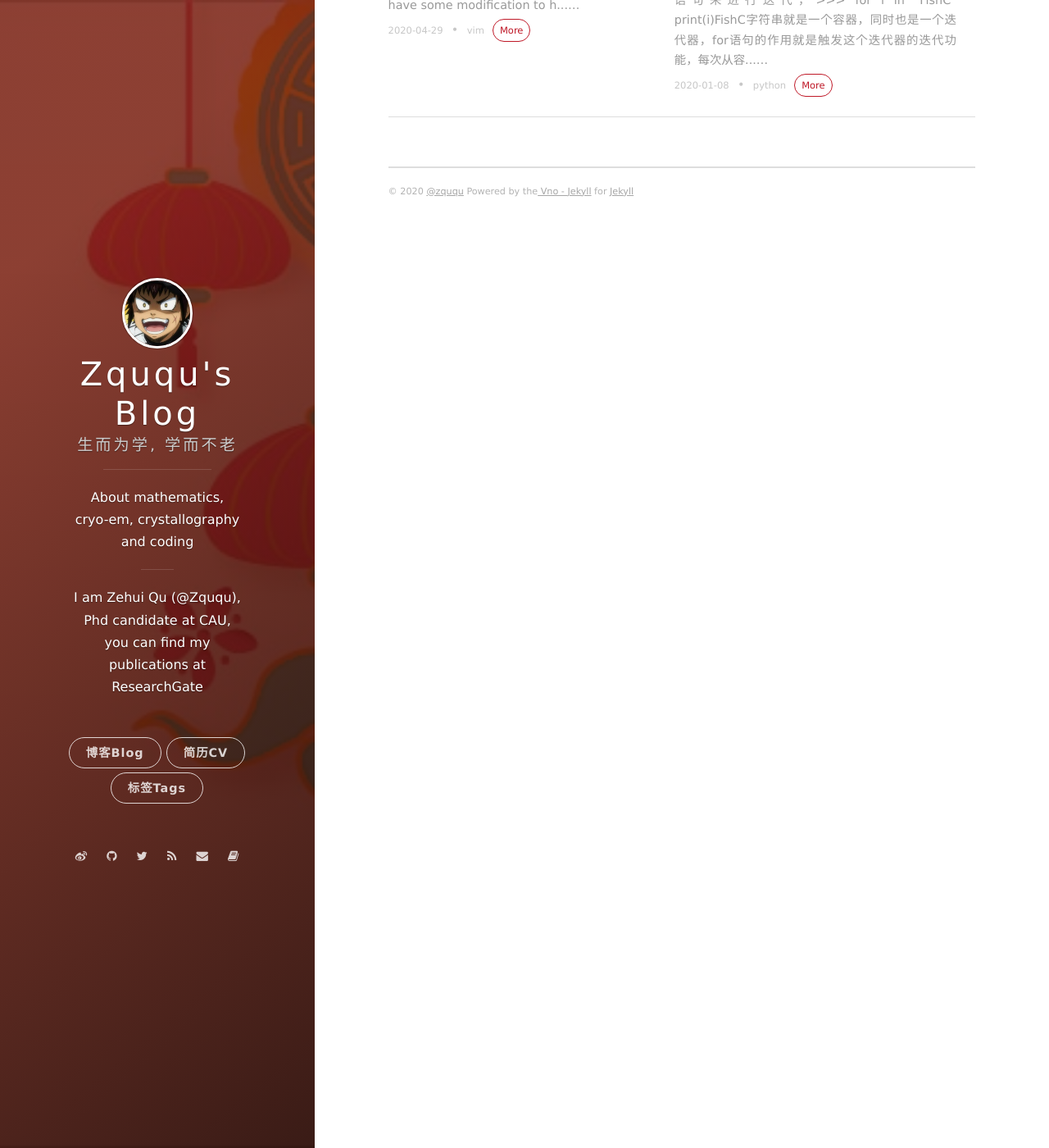
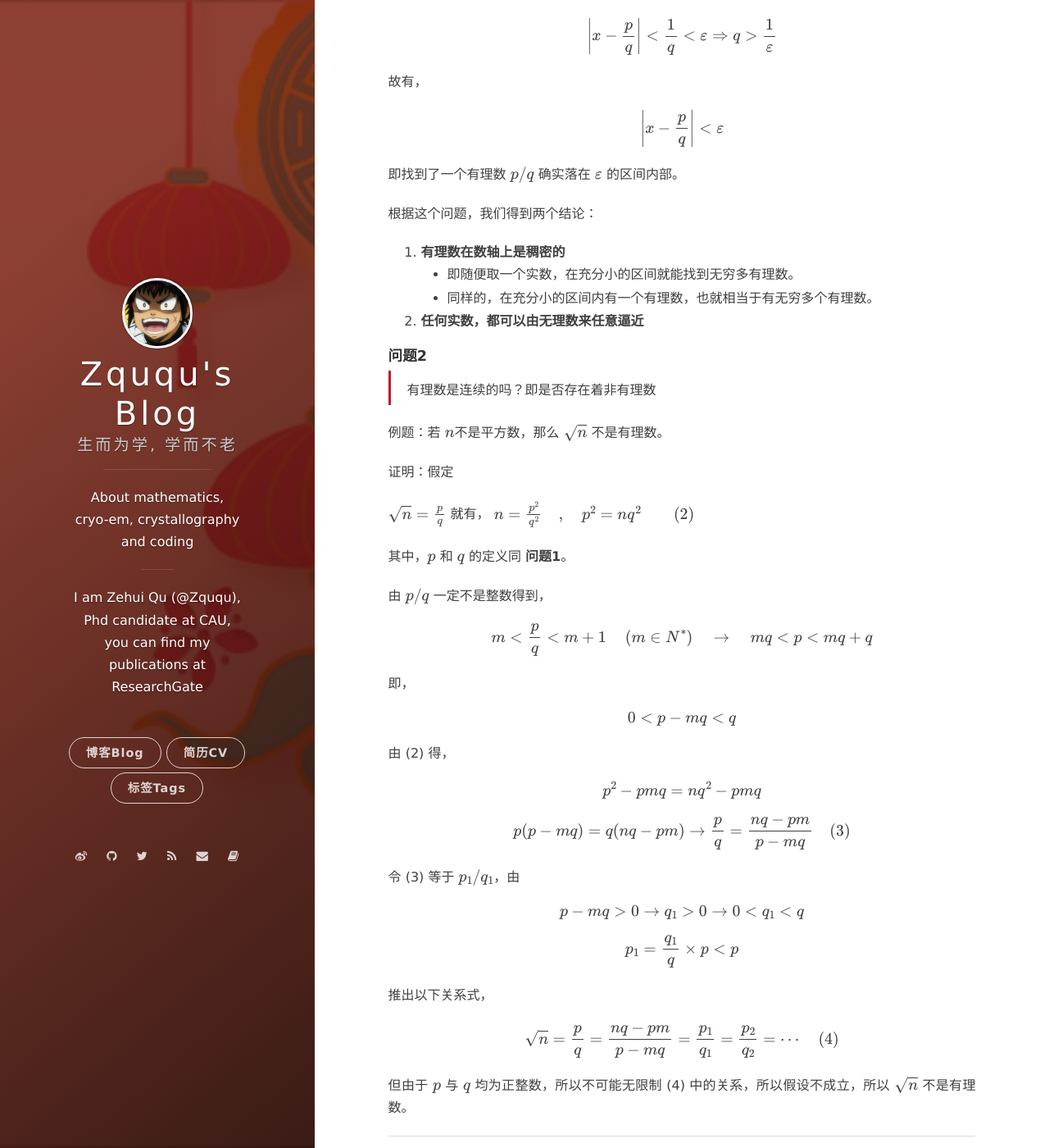
Before and after one commit to onevcat/vno-jekyll, a Jekyll site: the page built from _posts/2020-04-27-Math-Mathematical-Analysis-1.markdown, in a window 1280 px wide and 1400 px high, scrolled down 1332 px. Shown: the whole window at 82% size. Built offline with Jekyll 4.4.1, drawn with Linux system fonts in a browser that asks for light colours; nearby versions of some CDN libraries; formulas are drawn with MathJax 3; comment, search, counter and statistics services are not loaded; some of the changed text lies outside the part shown.

Commit message:
MA1.1-final

```diff
--- a/_posts/2020-04-27-Math-Mathematical-Analysis-1.markdown
+++ b/_posts/2020-04-27-Math-Mathematical-Analysis-1.markdown
@@ -5,7 +5,7 @@ date: 2020-04-27 11:03:24.000000000 +09:00
 tags: 数学
 ---
 
-## § 1.1
+## § 1.1 实数
 
 任何有理数r都可以表示为两个整数之商：
 
@@ -20,14 +20,101 @@ $$r = \frac{p}{q}$$
 
 建立坐标轴后，就可以建立平面和空间坐标系，从而**建立解析几何学**。
 
-### 1.1.2 建立数轴后引出的3个问题
+### 1.1.2 建立数轴后引出的2个问题
 
- **问题1** - 数轴上每一个点对应一个实数为其坐标，那么每一个实数是否都是数轴上某一点坐标呢？
+#### **问题1**
+
+> 数轴上每一个点对应一个实数为其坐标，那么每一个实数是否都是数轴上某一点坐标呢？
 
 + 对固定的正整数 $q$，让 $p$ 取遍所有整数，则 $p/q$ 这些数字把数轴分成了长度为 $1/q$ 的区间。
 
 + 令每一个实数 $x$ 位于这些中的一个区间，也就是说对任意固定的实数 $x$ 一定可以找出一个整数 $p$ ，使得，
 
-$$\frac{p}{q} \leq x<\frac{p+1}{q}$$
+$$\frac{p}{q} \leq x<\frac{p+1}{q} \qquad (1)$$
 
 ![fig2](/assets/202004/f2.png)
+
+由 (1) 可得，
+
+$$
+\frac{p}{q} \leq x<\frac{p+1}{q}
+$$
+
+即，$\forall x$ ，总能找到一个有理数 $p/q$ 和$x$的距离可以小于 $1/q$ 。
+
+如一个新的实数点 $x'$，要证明 $x-\varepsilon$ 与 $x+\varepsilon$ 之间有无穷多个数，则
+
+$$\left|x-\frac{p}{q}\right|<\frac{1}{q}<\varepsilon \Rightarrow q>\frac{1}{\varepsilon}$$
+
+故有，
+
+$$
+\left|x-\frac{p}{q}\right|<\varepsilon
+$$
+
+即找到了一个有理数 $p/q$ 确实落在 $\varepsilon$ 的区间内部。
+
+根据这个问题，我们得到两个结论：
+
+1. **有理数在数轴上是稠密的**<br>
++ 即随便取一个实数，在充分小的区间就能找到无穷多有理数。
++ 同样的，在充分小的区间内有一个有理数，也就相当于有无穷多个有理数。
+2. **任何实数，都可以由无理数来任意逼近**
+
+#### **问题2**
+
+> 有理数是连续的吗？即是否存在着非有理数
+
+例题：若 $n$不是平方数，那么 $\sqrt{n}$ 不是有理数。
+
+证明：假定
+
+$$
+\sqrt{n}=\frac{p}{q}
+$$
+就有，
+$$
+n=\frac{p^{2}}{q^{2}} \quad, \quad p^{2}=n q^{2} \qquad (2)
+$$
+
+其中，$p$ 和 $q$ 的定义同 **问题1**。
+
+由 $p/q$ 一定不是整数得到，
+
+$$
+m<\frac{p}{q}<m+1 \quad\left(m \in N^{*}\right) \quad \rightarrow \quad mq<p<m q+q
+$$
+
+即，
+
+$$
+0<p-m q<q
+$$
+
+由 (2) 得，
+
+$$
+p^{2}-p m q=n q^{2}-p m q
+$$
+
+$$
+p(p-m q)=q(n q-p m) \rightarrow \frac{p}{q}=\frac{n q-p m}{p-m q} \quad (3)
+$$
+
+令 (3) 等于 $p_1/q_1$，由
+
+$$
+p-m q>0 \rightarrow q_{1}>0 \rightarrow 0<q_{1}<q
+$$
+
+$$
+p_{1}=\frac{q_{1}}{q} \times p<p
+$$
+
+推出以下关系式，
+
+$$
+\sqrt{n}=\frac{p}{q}=\frac{n q-p m}{p-m q}=\frac{p_{1}}{q_{1}}=\frac{p_{2}}{q_{2}}= \cdots \quad (4)
+$$
+
+但由于 $p$ 与 $q$ 均为正整数，所以不可能无限制 (4) 中的关系，所以假设不成立，所以 $\sqrt{n}$ 不是有理数。
```
